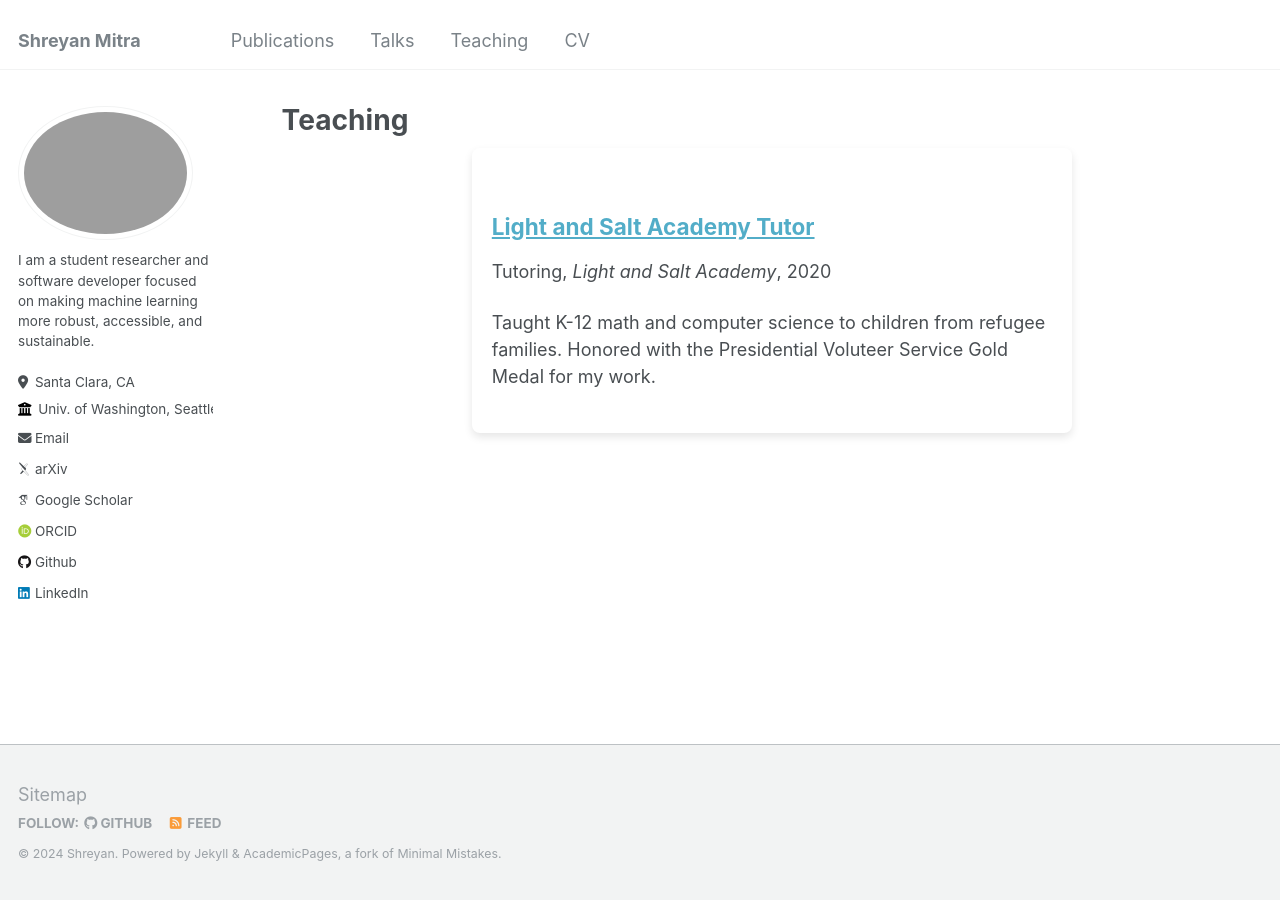
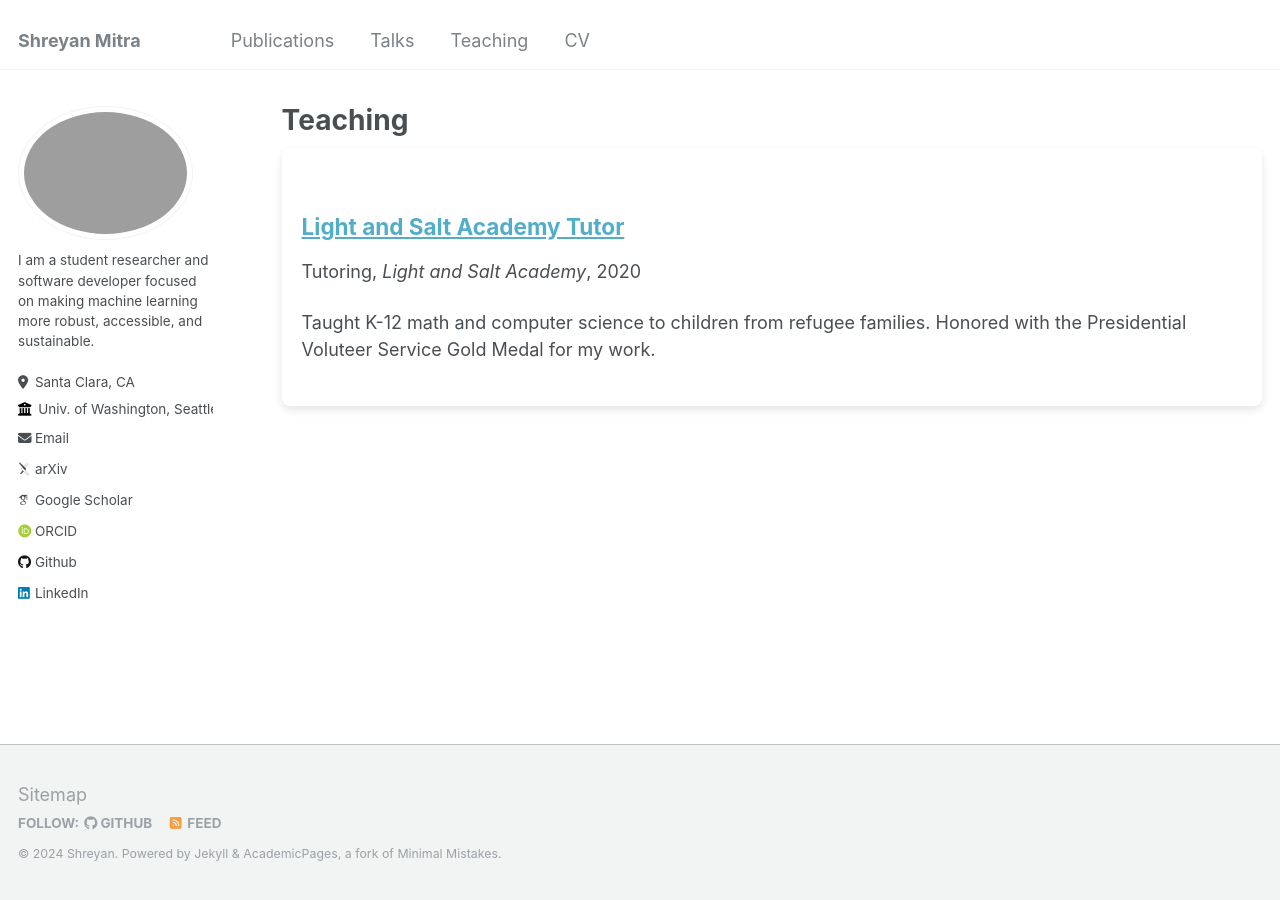
Before and after one commit to shreyanmitra/shreyanmitra.github.io, a Jekyll site: the page built from _pages/teaching.html, in a window 1280 px wide. Built offline with Jekyll 4.4.1, drawn with Linux system fonts in a browser that asks for light colours; some web fonts are replaced.

Commit message:
Update archive-single.html

```diff
--- a/_includes/archive-single.html
+++ b/_includes/archive-single.html
@@ -1,4 +1,4 @@
-<div style="background-color: white; box-shadow: 0 4px 8px rgba(0, 0, 0, 0.1); padding: 20px; border-radius: 8px; max-width: 600px; margin: auto">
+<div style="background-color: white; box-shadow: 0 4px 8px rgba(0, 0, 0, 0.1); padding: 20px; border-radius: 8px; min-width: 600px; margin: auto">
 {% include base_path %}
 
 {% if post.header.teaser %}
```
